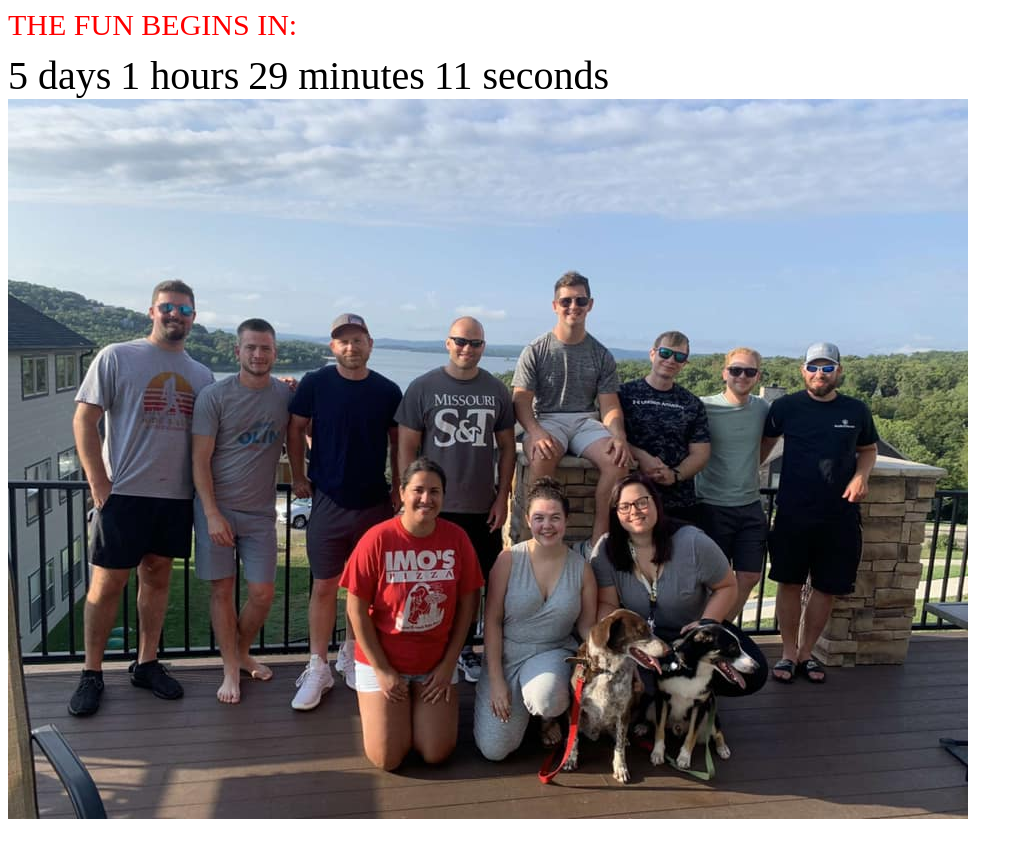
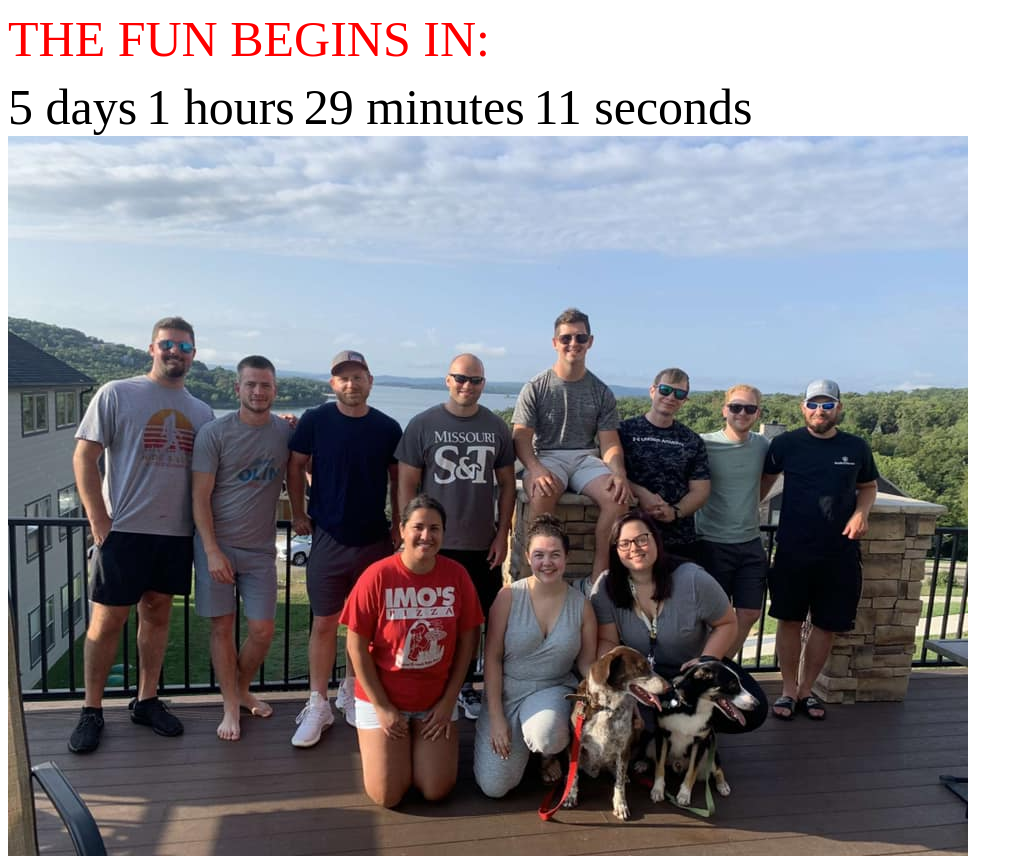
Before and after one commit to DieselPrius/DieselPrius.github.io, a plain HTML site: page index.html in a window 1280 px wide. Shown: the whole page, without its empty margins (0-1023 px from the left). Before the commit the page ends 827 px from the top, so only its background shows below. Drawn offline with nearby package versions, Linux system fonts and the light colour scheme.

Commit message:
Add files via upload

```diff
--- a/index.html
+++ b/index.html
@@ -52,13 +52,14 @@
         <style>
             #message{
                 color: red;
-                font-size: 30;
+                font-size: 50;
                 margin-bottom: 10px;
+                margin-top: 10px;
             }
             .time_unit{
                 display: inline-block;
                 margin-right: 5px;
-                font-size: 40px;
+                font-size: 50px;
             }
             img{
                 max-width: 100%;
```
